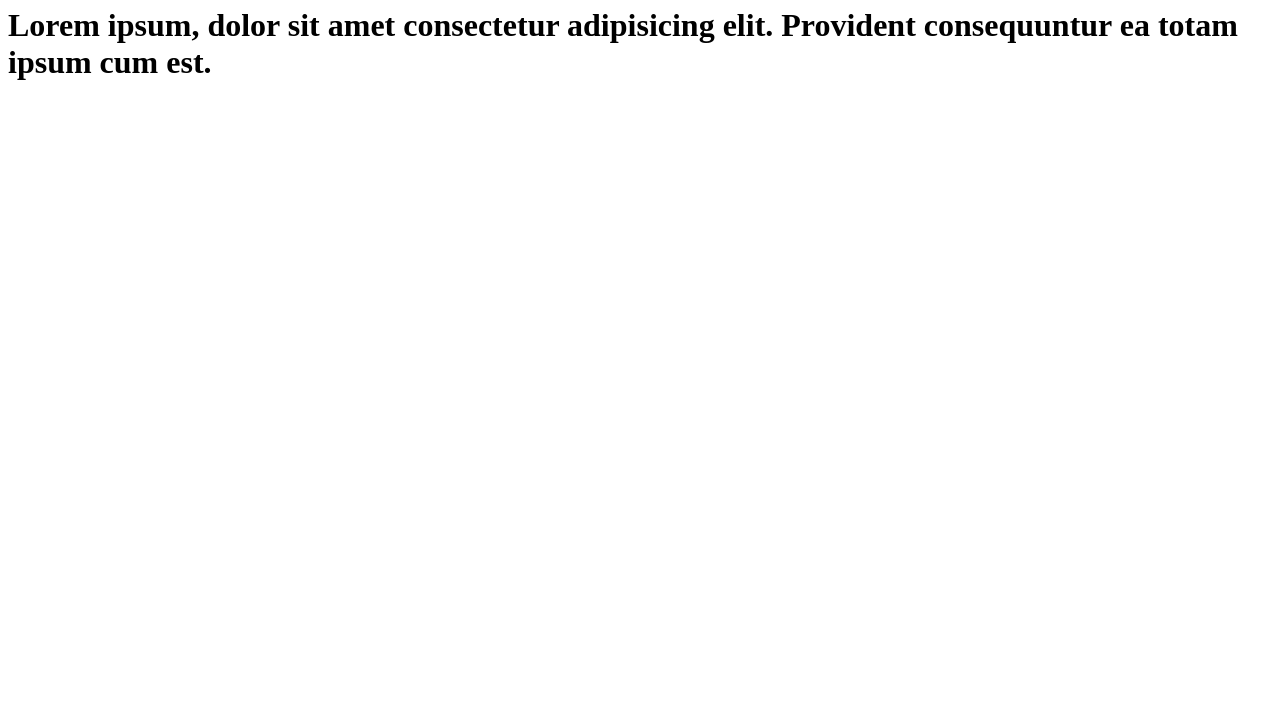
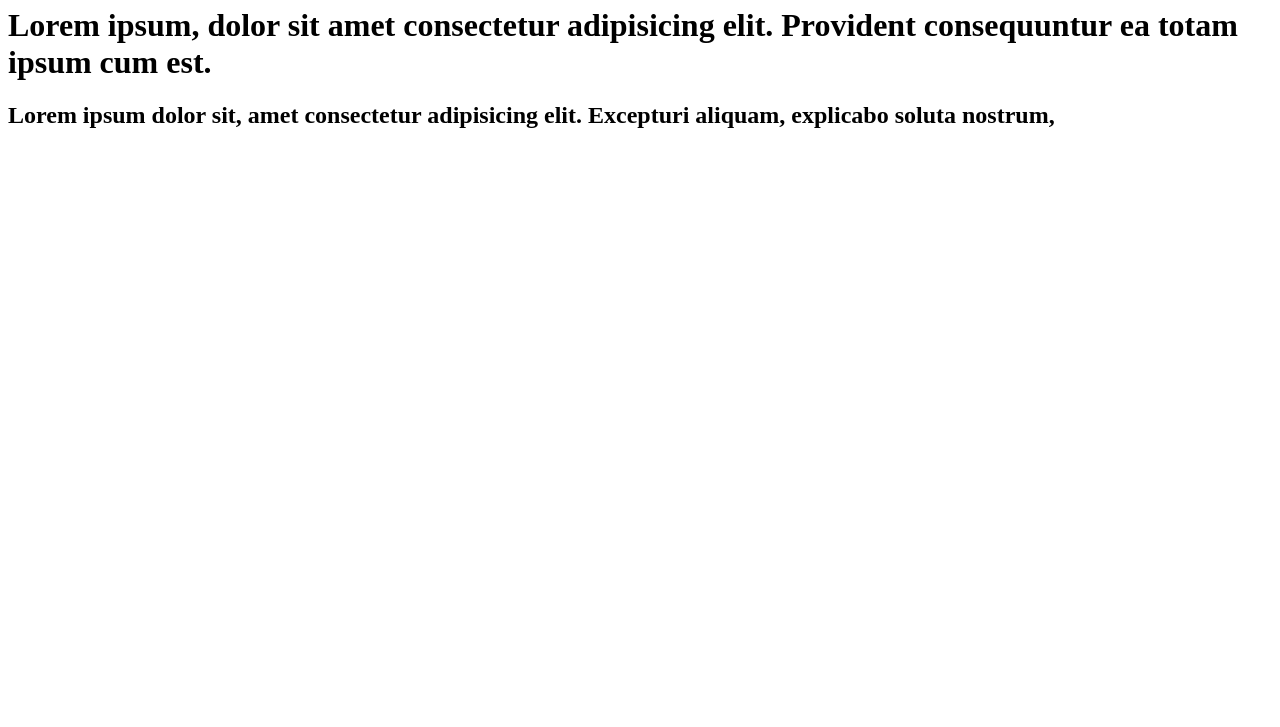
Before and after one commit to kravann21212112/classC26, a plain HTML site: page index.html in a window 1280 px wide. Shown: the part 73-800 px from the top of the page. Drawn offline with Linux system fonts and the light colour scheme.

Commit message:
nunavann

```diff
--- a/index.html
+++ b/index.html
@@ -8,5 +8,7 @@
 <body>
     <h1>Welcome to Kravann</h1>
     <h1>Lorem ipsum, dolor sit amet consectetur adipisicing elit. Provident consequuntur ea totam ipsum cum est.</h1>
+    <h2>Lorem ipsum dolor sit, amet consectetur adipisicing elit. Excepturi aliquam, explicabo soluta nostrum,</h2>
 </body>
+
 </html>
```
